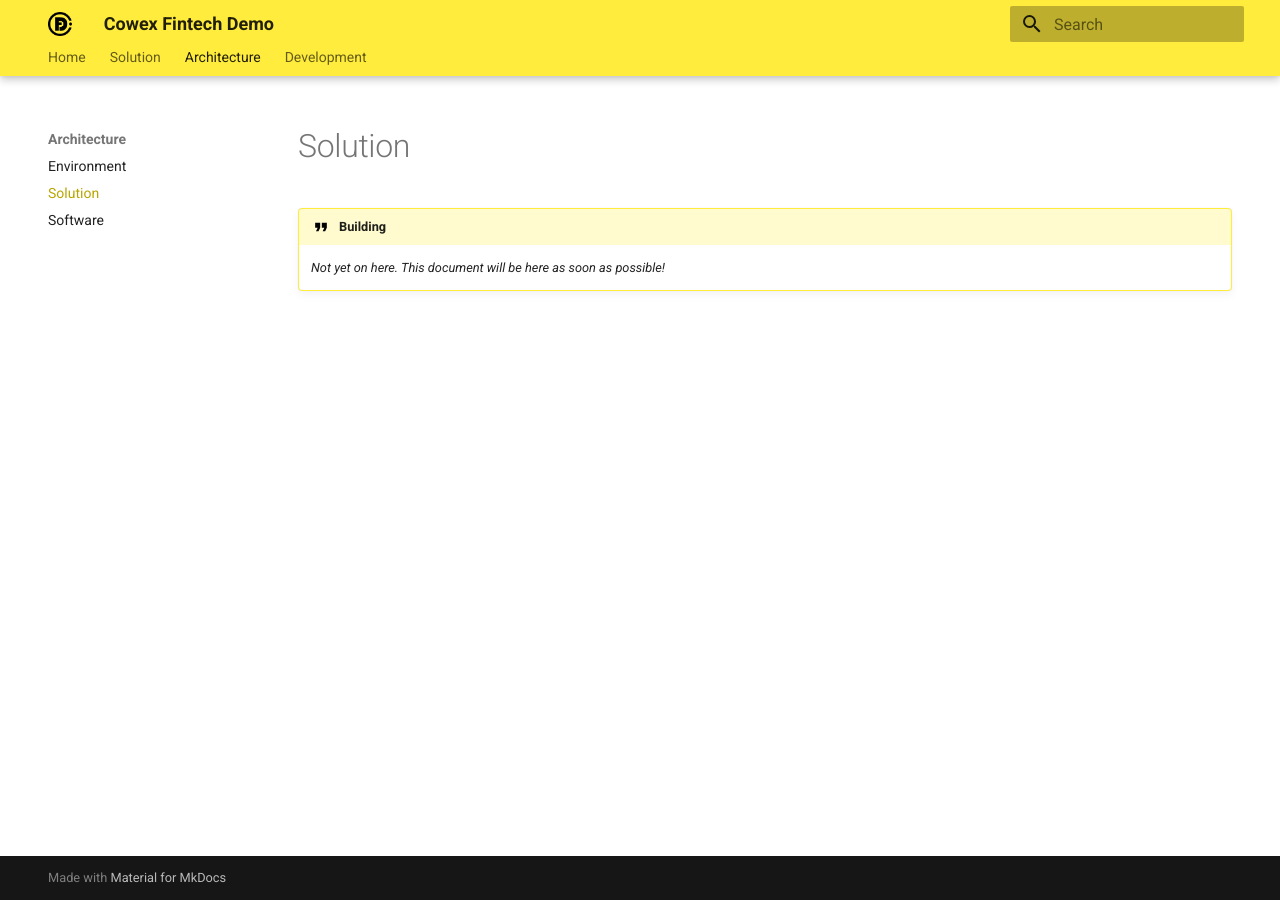
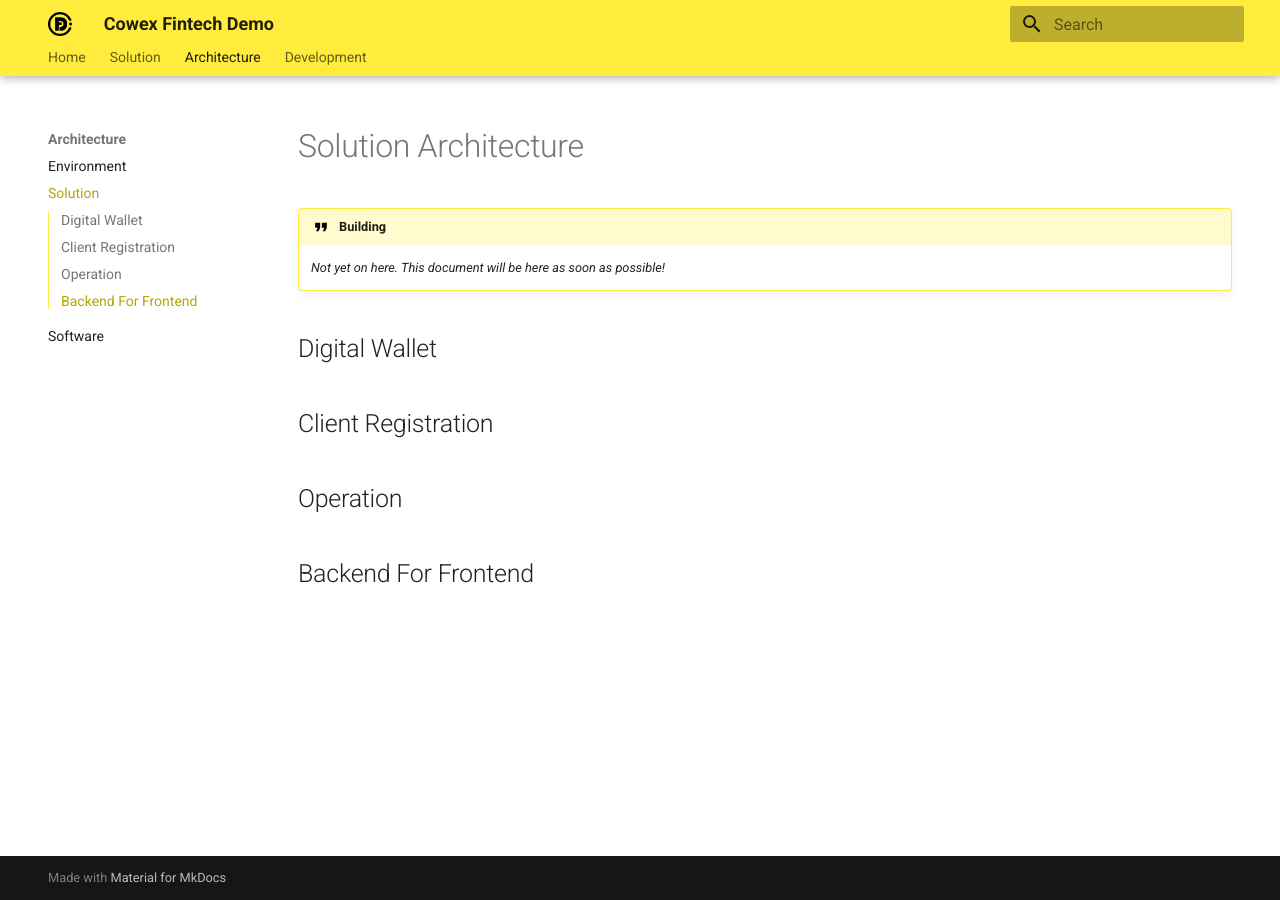
Before and after one commit to cowex-demo/codex-demo.github.io, an MkDocs documentation site: the page built from docs/architecture/solution.md, in a window 1280 px wide. Built offline with MkDocs 1.6.1 and Material for MkDocs 9.7.7, drawn with Linux system fonts in a browser that asks for light colours.

Commit message:
Home page - MindMap

```diff
--- a/docs/architecture/solution.md
+++ b/docs/architecture/solution.md
@@ -1,4 +1,16 @@
-
+# Solution Architecture
 
 !!! quote "Building"
     Not yet on here. This document will be here as soon as possible!
+
+
+## Digital Wallet
+
+
+## Client Registration
+
+
+## Operation
+
+
+## Backend For Frontend
--- /dev/null
+++ b/docs/css/mindmap.css
@@ -0,0 +1,29 @@
+/* Make mindmap colors readable (Light mode) */
+.theme-light .mermaid {
+    --color-red: #ff7777;
+    --color-orange: #ffbb99;
+    --color-yellow: #ffeeaa;
+    --color-green: #bbffbb;
+    --color-cyan: #bbffee;
+    --color-blue: #aaccff;
+    --color-purple: #ddbbff;
+    --color-pink: #ffcccc;
+}
+
+/* Make mindmap colors readable (Dark mode) */
+.theme-dark .mermaid {
+    --color-red: #933;
+    --color-orange: #963;
+    --color-yellow: #993;
+    --color-green: #393;
+    --color-cyan: #399;
+    --color-blue: #339;
+    --color-purple: #639;
+    --color-pink: #966;
+}
+
+/* Override root text color in mermaid
+ * so that it's the same color as regular node text */
+.mermaid .section-root text {
+    fill: inherit !important;
+}
--- a/mkdocs.yml
+++ b/mkdocs.yml
@@ -2,7 +2,20 @@
 site_url: https://demo.cowex.io/
 site_dir: public
 
-# plugins: []
+plugins:
+  - search
+  - mermaid2:
+      javascript: https://unpkg.com/mermaid@10.4.0/dist/mermaid.esm.min.mjs
+      # version: '9.4.3' # only works with version < 10
+      # arguments:
+      #   theme: 'base'
+      #   themeVariables:
+      #     primaryColor: '#BB2528'
+      #     primaryTextColor: '#fff'
+      #     primaryBorderColor: '#7C0000'
+      #     lineColor: '#F8B229'
+      #     secondaryColor: '#006100'
+      #     tertiaryColor: '#fff'
 
 theme:
   name: material
@@ -32,8 +45,10 @@
 
   font:
     text: Roboto
+
 extra_css:
   - css/header.css
+  - css/mindmap.css
 
 markdown_extensions:
   - attr_list
@@ -45,10 +60,17 @@
       toc_depth: 2-3
       permalink: true
   - pymdownx.superfences:
+        # make exceptions to highlighting of code:
       custom_fences:
         - name: mermaid
           class: mermaid
-          format: !!python/name:pymdownx.superfences.fence_code_format
+          format: !!python/name:mermaid2.fence_mermaid_custom
+
+  # - pymdownx.superfences:
+  #     custom_fences:
+  #       - name: mermaid
+  #         class: mermaid
+  #         format: !!python/name:pymdownx.superfences.fence_code_format
 
 
 nav:
```
Also changed, not shown: docs/dev/license.md (added, +4 -0 lines), docs/index.md (+77 -0 lines), docs/mindmap.mm.md (added, +13 -0 lines), requirements.txt (+5 -4 lines), docs/css/header.css (line endings or trailing spaces).
